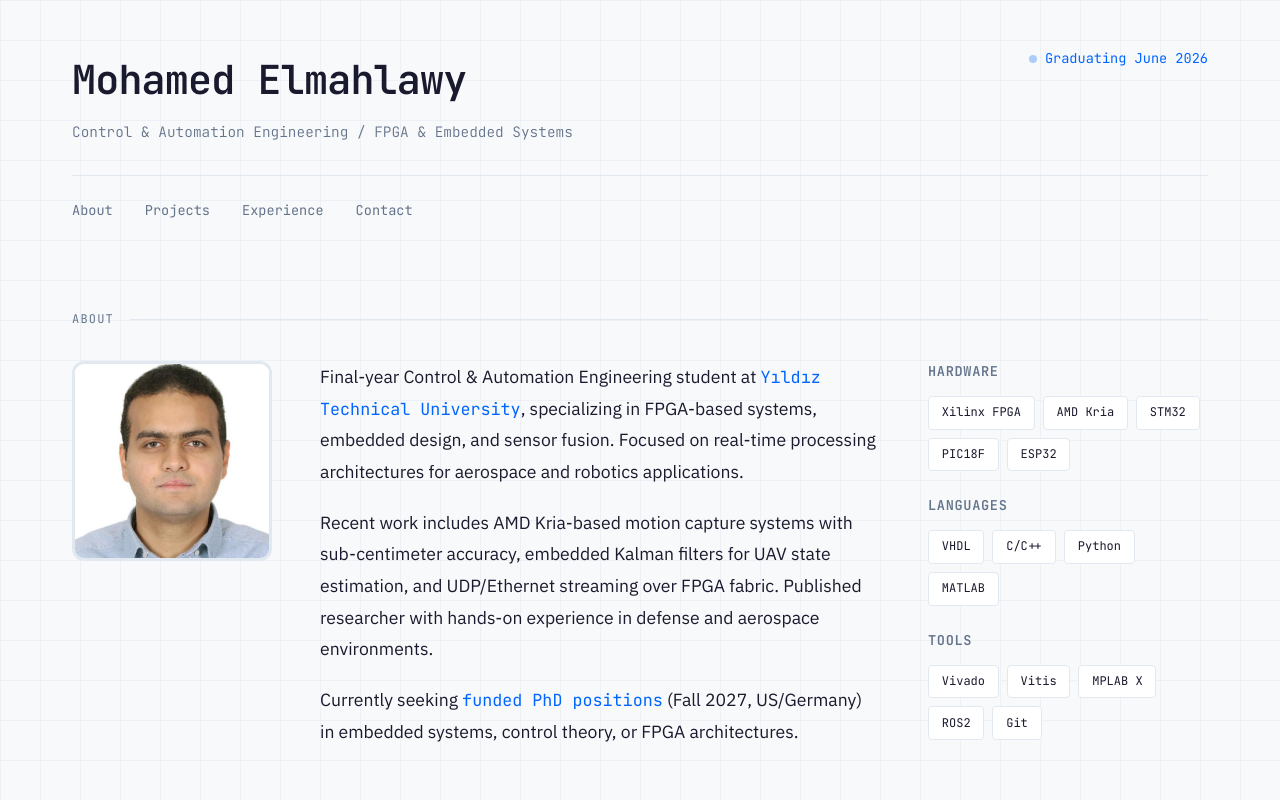
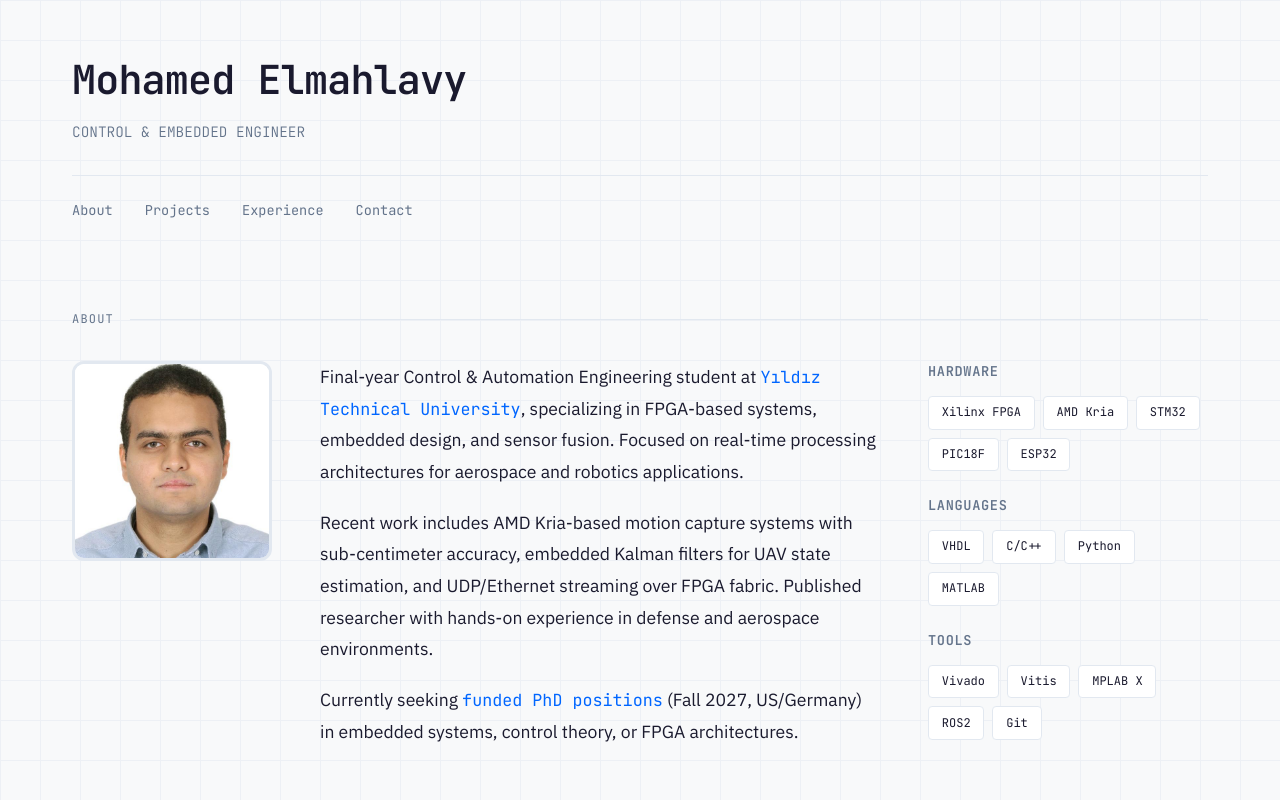
Before and after one commit to GQP3715/Mohamed-Elmahlavy, a plain HTML site: page index.html in a window 1280 px wide. Shown: the top 800 px of the page. Drawn offline with Linux system fonts and the light colour scheme.

Commit message:
version 1.0.4

```diff
--- a/index.html
+++ b/index.html
@@ -519,11 +519,8 @@
         <header>
             <div class="header-grid">
                 <div>
-                    <h1>Mohamed Elmahlawy</h1>
-                    <p class="tagline">Control & Automation Engineering / FPGA & Embedded Systems</p>
-                </div>
-                <div class="status">
-                    Graduating June 2026
+                    <h1>Mohamed Elmahlavy</h1>
+                    <p class="tagline">CONTROL & EMBEDDED ENGINEER</p>
                 </div>
             </div>
         </header>
```
